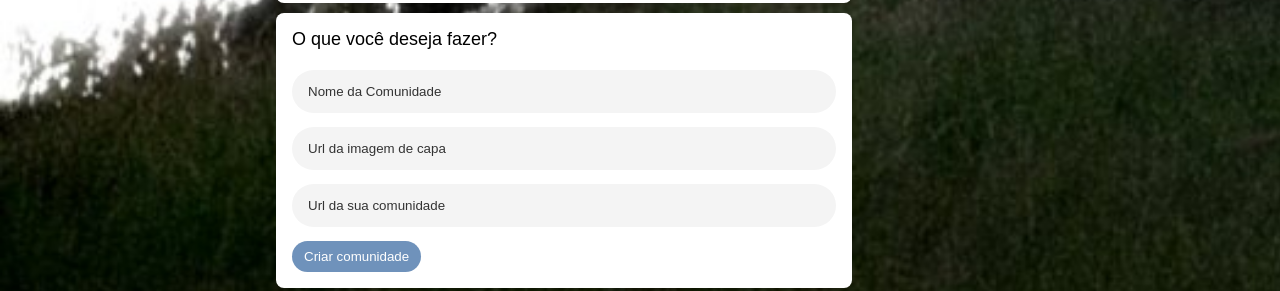
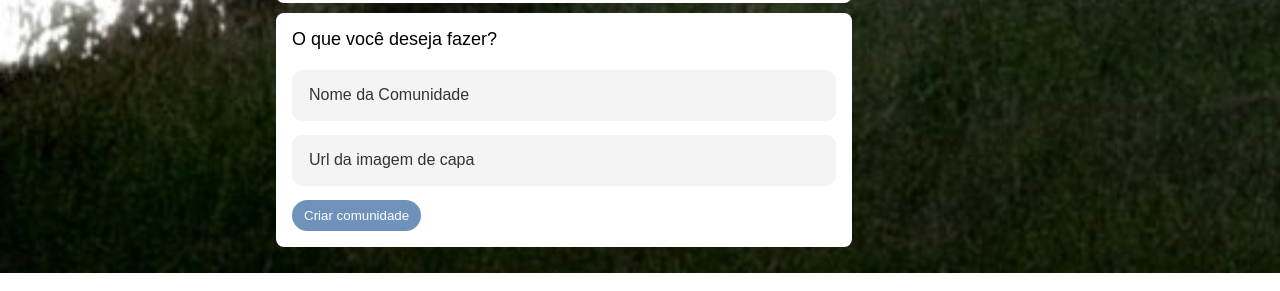
Before and after one commit to LucasAuSilva/alurakut, a Next.js app: page / in a window 1280 px wide. Shown: the part 2674-2965 px from the top of the page. Built offline with nearby package versions, Linux system fonts and the light colour scheme; no server answers.

Commit message:
label e placeholder terminado, terminar form data

```diff
--- a/pages/index.tsx
+++ b/pages/index.tsx
@@ -40,6 +40,8 @@ export default function Home() {
 
     const dados = new FormData(event.currentTarget);
 
+    console.log(dados);
+
     const title = dados.get('title') as string;
     const image = dados.get('image') as string;
     const id = new Date().getMilliseconds();
@@ -74,8 +76,6 @@ export default function Home() {
             <h2 className="subTitle">O que você deseja fazer?</h2>
 
             <form onSubmit={handleCreateCommunity}>
-
-              <div>
               <Input
                 type="text"
                 name="title"
@@ -83,8 +83,7 @@ export default function Home() {
                 placeholder="Nome da Comunidade"
                 required
               />
-              </div>
-              <div>
+
               <Input
                 type="text"
                 name="image"
@@ -92,17 +91,6 @@ export default function Home() {
                 placeholder="Url da imagem de capa"
                 required
               />
-              </div>
-              <div>
-                <Input
-                  type="url"
-                  name="urlCommunity"
-                  label="Url da sua comunidade"
-                  placeholder="Url da sua comunidade"
-                  required
-                />
-              </div>
-
               <button>
                 Criar comunidade
               </button>
--- a/src/components/Input/index.tsx
+++ b/src/components/Input/index.tsx
@@ -11,25 +11,35 @@ const StyledDiv = styled.div`
     background-color: #F4F4F4;
     color: #333333;
     border: 0;
-    padding: 14px 16px;
+    padding: 18px 16px;
     margin-bottom: 14px;
-    border-radius: 10000px;
+    border-radius: 10px;
 
     ::placeholder {
+      font-size: medium;
       color: #333333;
-      opacity: 1;
+      opacity: 0;
+      visibility: none;
+    }
+
+    :focus + label,
+    :not(:placeholder-shown) + label{
+      font-size: small;
+      top: 1px;
+      left: 16px;
+
+      transition: all .25s;
     }
   }
 
   label {
-    display: none;
     position: absolute;
     box-sizing: border-box;
 
     left: 17px;
-    top: 14px;
+    top: 16px;
 
-    font-size: small;
+    font-size: medium;
 
     color: #333333;
     opacity: 1;
@@ -47,8 +57,8 @@ const Input = ({ name, label, ...rest }: InputProps): JSX.Element => {
 
   return (
     <StyledDiv>
+      <input {...rest} />
       <label htmlFor={name}>{label}</label>
-      <input name={name} {...rest} />
     </StyledDiv>
   )
 }
```
Lines whose indentation alone changed are shown as unchanged.
